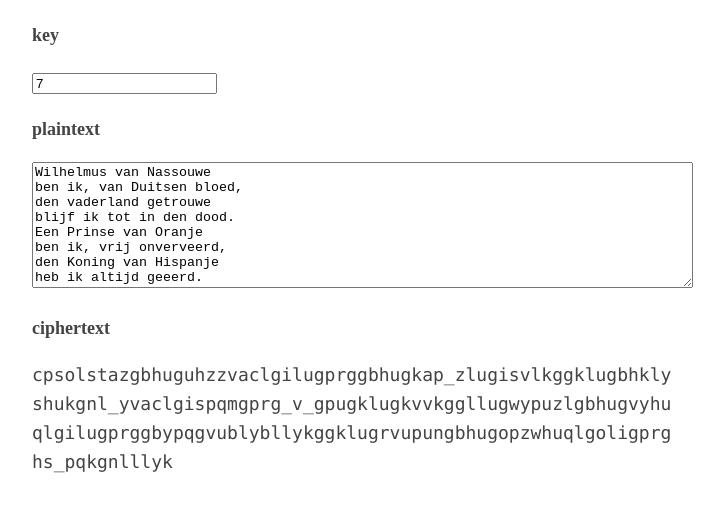
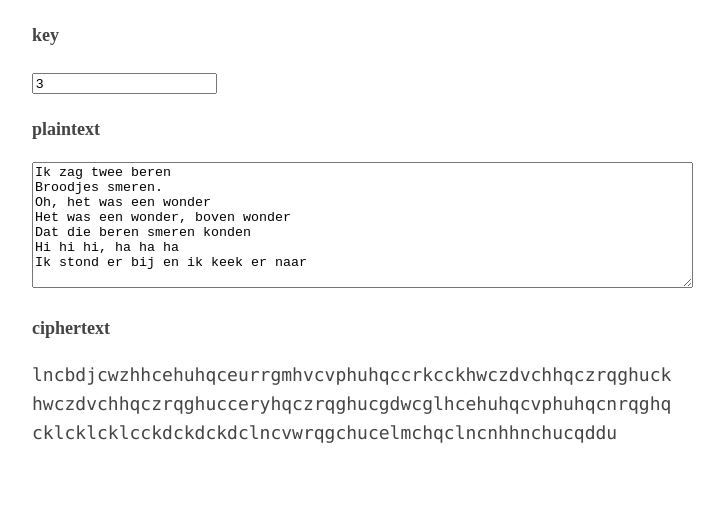
Before and after one commit to compumatica-uden/compumatica-uden.github.io, a plain HTML site: page fontys/ceasar.html in a window 1280 px wide. Shown: the part 86-598 px from the top of the page, without its empty margins (283-1007 px from the left). Drawn offline with Linux system fonts and the light colour scheme.

Commit message:
Update van ciphertext/plaintext

```diff
--- a/fontys/ceasar.html
+++ b/fontys/ceasar.html
@@ -13,20 +13,18 @@
   <h1> Ceasar cipher </h1>
 
   <b>key</b> <p>
-    <input type="number" name="key" id="key" value="7" oninput="do_crypto();"></input> <p>
+    <input type="number" name="key" id="key" value="3" oninput="do_crypto();"></input> <p>
 
     <b>plaintext</b><p>
-    <textarea cols="80" rows="8" name="plaintext" id="plaintext" value="hello world  abcdefghijklmnopqrstuvwxyz" oninput="do_crypto();">
-Wilhelmus van Nassouwe
-ben ik, van Duitsen bloed,
-den vaderland getrouwe
-blijf ik tot in den dood.
-Een Prinse van Oranje
-ben ik, vrij onverveerd,
-den Koning van Hispanje
-heb ik altijd geeerd.</textarea> <p>
+    <textarea cols="80" rows="8" name="plaintext" id="plaintext" value="hello world  abcdefghijklmnopqrstuvwxyz" oninput="do_crypto();">Ik zag twee beren
+Broodjes smeren.
+Oh, het was een wonder
+Het was een wonder, boven wonder
+Dat die beren smeren konden
+Hi hi hi, ha ha ha
+Ik stond er bij en ik keek er naar</textarea> <p>
     <b>ciphertext</b><p>
-  <p overflow-wrap="anywhere" style="font-family:'Lucida Console', monospace"  id="ciphertext">cpsolstazgbhuguhzzvaclgilugprggbhugkap_zlugisvlkggklugbhklyshukgnl_yvaclgispqmgprg_v_gpugklugkvvkggllugwypuzlgbhugvyhuqlgilugprggbypqgvublybllykggklugrvupungbhugopzwhuqlgoligprghs_pqkgnlllyk</p>
+  <p overflow-wrap="anywhere" style="font-family:'Lucida Console', monospace"  id="ciphertext">lncbdjcwzhhcehuhqceurrgmhvcvphuhqccrkcckhwczdvchhqczrqghuckhwczdvchhqczrqghucceryhqczrqghucgdwcglhcehuhqcvphuhqcnrqghqcklcklcklcckdckdckdclncvwrqgchucelmchqclncnhhnchucqddu</p>
     <!-- <input type="textarea" name="ciphertext" id="ciphertext" readonly></input> -->
 
     <script>
```
Also changed, not shown: fontys/vignere.html (+8 -10 lines).
